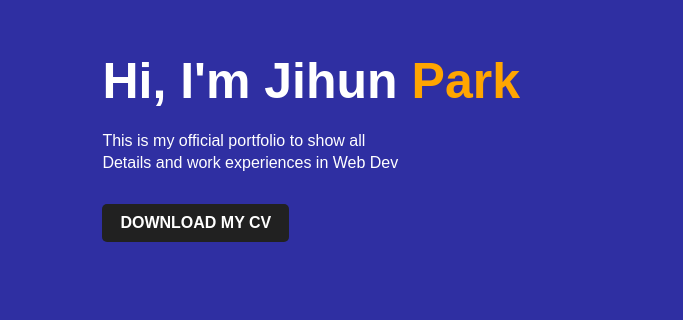
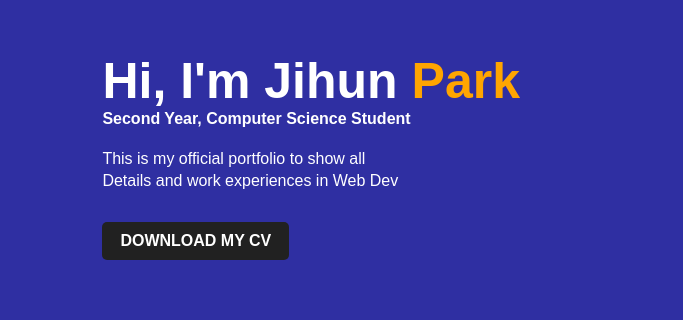
Before and after one commit to JihunPark0/Portfolio-Website, a plain HTML site: page index.html in a window 1280 px wide. Shown: the part 192-512 px from the top of the page, 0-683 px from the left. Drawn offline with Linux system fonts and the light colour scheme.

Commit message:
added minor update to index.html details section

```diff
--- a/index.html
+++ b/index.html
@@ -23,7 +23,9 @@
         </nav>
         <div class="details">
             <h1>Hi, I'm Jihun <span>Park</span></h1>
-            <p>This is my official portfolio to show all
+            <h4 class="subheading">Second Year, Computer Science Student</h4>
+            <p>
+                This is my official portfolio to show all
                 <br>Details and work experiences in Web Dev
             </p>
             <a href="">DOWNLOAD MY CV</a>
--- a/styles.css
+++ b/styles.css
@@ -58,6 +58,8 @@ nav ul li a:hover{
 .details h1{
 
     font-size: 50px;
+}
+.details .subheading{
     margin-bottom: 20px;
 }
 .details p{
```
